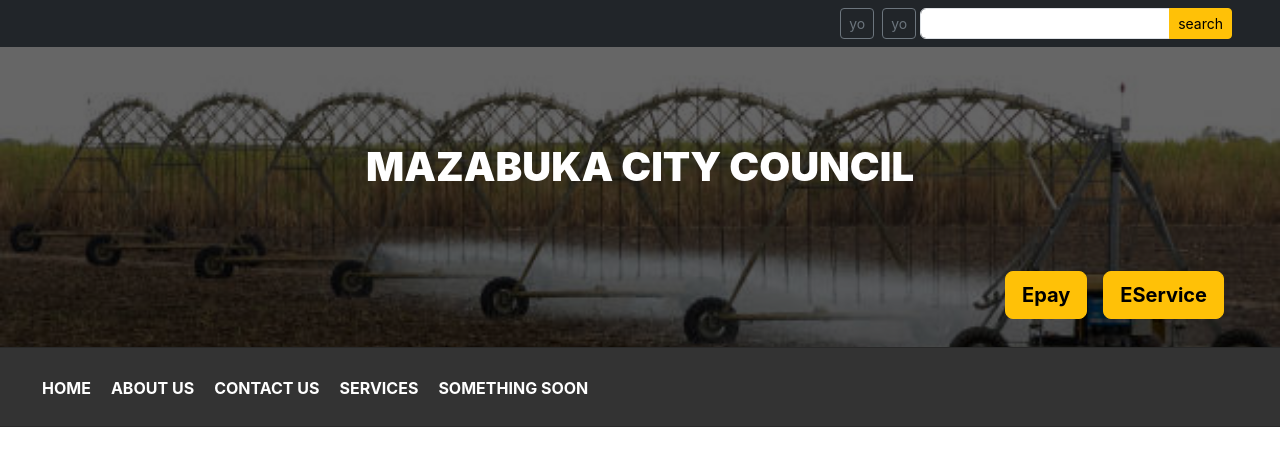
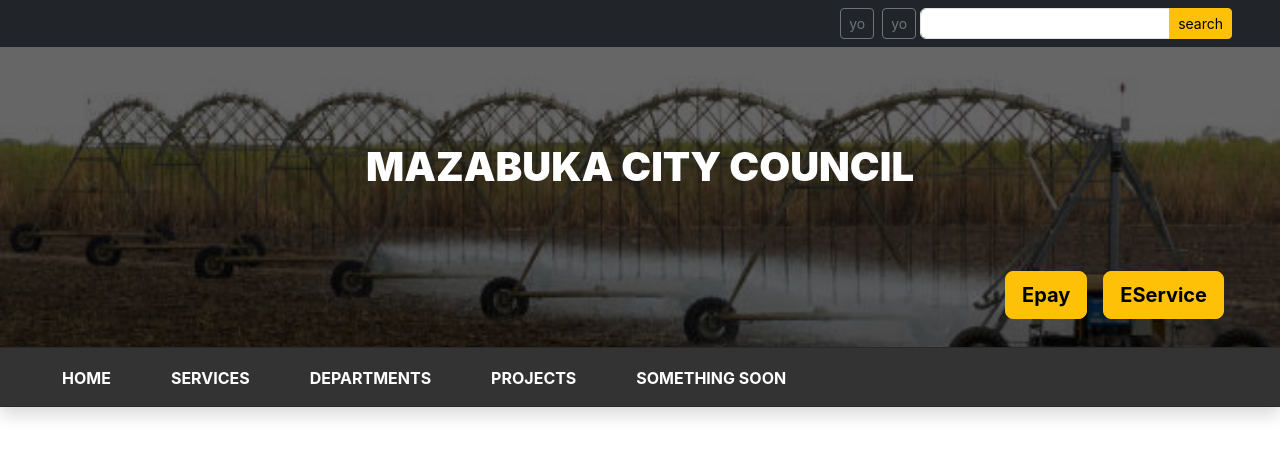
Before and after one commit to joshua-inf/mazabukacc, a React (Create React App) app: page / in a window 1280 px wide. Shown: the top 466 px of the page. Built offline with nearby package versions, Linux system fonts and the light colour scheme.

Commit message:
added links and dropdown on navbar

```diff
--- a/src/App.css
+++ b/src/App.css
@@ -1,12 +1,13 @@
 .navs {
-  height: 80px;
+  height: 60px;
   border-bottom: 1px solid rgba(0,0,0,.2);
   border-top: 1px solid rgba(0,0,0,.2);
   background-color: rgba(0,0,0,.8);
   position: sticky;
   top: 0;
-  z-index: 2;
+  z-index: 3;
 }
+
 
 .navs ul {
   display: flex;
@@ -14,13 +15,34 @@
 
 .navs ul li {
   list-style: none;
+  line-height: initial;
+}
+#a{
+  padding: 20px 30px;
+ line-height: 60px;
+ color: #fff;
+ text-decoration: none;
+ text-transform: uppercase;
+ font-weight: bold;
 }
 
-.navs ul li a {
-  line-height: 80px;
-  padding: 15px 10px;
-  color: #fff;
-  text-decoration: none;
-  text-transform: uppercase;
-  font-weight: bold;
+.navs .service a {
+  color: black;
+ text-decoration: none;
+ font-size: 13px;
+ text-transform: none;
 }
+
+.navs .service li {
+  margin: 10px;
+}
+.link:hover .service{
+  display: block;
+}
+.navs .service {
+  display: none;
+}
+.navs .service ul{
+  display: flex;
+  flex-direction: column;
+}
--- a/src/component/header.js
+++ b/src/component/header.js
@@ -1,6 +1,22 @@
 import image from './images/water.jpg'
 export function Nav() {
 
+    let serv = document.getElementById('service');
+
+    window.addEventListener('click', function (e) {
+        if (!serv.contains(e.target)) {
+            // Clicked in box
+            serv.style.display = 'none';
+        } else {
+            // Clicked outside the box
+        }
+    });
+
+
+    function hide() {
+        serv.style.display = 'block'
+        console.log('hello')
+    }
     return (
         <>
             <div className="px-5 d-flex justify-content-end bg-dark py-2">
@@ -8,13 +24,13 @@ export function Nav() {
                     <button className="btn py-1 btn-sm rounded-1 btn-outline-secondary mx-1">yo</button>
                     <button className="btn py-1 btn-sm rounded-1 btn-outline-secondary mx-1">yo</button>
                     <div className='input-group'>
-                    <input type='text' className='p-0 outline-none+ form-control'/>
+                        <input type='text' className='p-0 outline-none+ form-control' />
                         <button className="btn btn-sm btn-warning">search</button>
                     </div>
                 </div>
             </div>
-        <div className='' style={{background:`url(${image}) no-repeat center`, backgroundSize:'cover', backgroundPositionY:'10%'}}>
-            <div style={{backgroundColor:'rgba(0,0,0,.6)', height:'300px'}} className=" fw-bolder text-white p-5">
+            <div className='' style={{ background: `url(${image}) no-repeat center`, backgroundSize: 'cover', backgroundPositionY: '10%' }}>
+                <div style={{ backgroundColor: 'rgba(0,0,0,.6)', height: '300px' }} className=" fw-bolder text-white p-5">
                     <div className='row'>
                         <div className='col-12 py-5'>
                             <h1 className='d-flex fw-bolder justify-content-center'>MAZABUKA CITY COUNCIL</h1>
@@ -29,14 +45,152 @@ export function Nav() {
                     </div>
                 </div>
             </div>
-        <div className="navs">
+            <div className="navs shadow">
                 <ul className="d-none d-sm-flex">
-                <li><a href="#v">home</a></li>
-                <li><a href="#v">about us</a></li>
-                <li><a href="#v">contact us</a></li>
-                <li><a href="#v">services</a></li>
-                <li><a href="#v">something soon</a></li>
+                    <li><a id='a' href="#v">home</a></li>
+                    <li>
+                        <a id='a' className='link' href="#v">
+                            services
+                            <div style={{ position: 'absolute', top: '60px', left: '0', right: '0', backgroundColor: 'rgba(255,255,255,.8)' }} className='text-white shadow service' >
+                                <div>
+                                    <div className='row p-3'>
+                                        <div className='col-3'>
+                                            <div className='p-4'>
+                                                <h4 className='text-dark d-flex justify-content-center'>Legal Services</h4>
+                                                <hr className='text-dark' />
+                                                <ul>
+                                                    <li>
+                                                        <a id='link' href=''>Marriages</a>
+                                                    </li>
+                                                    <li>
+                                                        <a id='link' href=''>Early Childhood Education</a>
+                                                    </li>
+                                                    <li>
+                                                        <a id='link' href=''>Funerals and Cemetaries</a>
+                                                    </li>
+                                                    <li>
+                                                        <a id='link' href=''>Environment and Health</a>
+                                                    </li>
                                                 </ul>
+                                            </div>
+                                        </div>
+                                        <div className='col-3'>
+                                            <div className='p-4'>
+                                                <h4 className='text-dark d-flex justify-content-center'>More Services</h4>
+                                                <hr className='text-dark' />
+                                                <ul>
+                                                    <li>
+                                                        <a id='link' href=''>City Libraries</a>
+                                                    </li>
+                                                    <li>
+                                                        <a id='link' href=''>Hire a venue</a>
+                                                    </li>
+                                                    <li>
+                                                        <a id='link' href=''>Traditional Healer/ Herbalist</a>
+                                                    </li>
+                                                    <li>
+                                                        <a id='link' href=''>Waste Management</a>
+                                                    </li>
+                                                </ul>
+                                            </div>
+                                        </div>
+                                    </div>
+                                </div>
+                            </div>
+                        </a></li>
+                    <li>
+                        <a id='a' className='link' href="#v">
+                            departments
+                            <div style={{ position: 'absolute', top: '60px', left: '0', right: '0', backgroundColor: 'rgba(255,255,255,.8)' }} className='text-white shadow service' >
+                                <div>
+                                    <div className='row p-3'>
+                                        <div className='col-3'>
+                                            <div className='p-4'>
+                                                <h4 className='text-dark d-flex justify-content-center'>Departments</h4>
+                                                <hr className='text-dark' />
+                                                <ul>
+                                                    <li>
+                                                        <a id='link' href=''>Housing and Social Services</a>
+                                                    </li>
+                                                    <li>
+                                                        <a id='link' href=''>Public Health</a>
+                                                    </li>
+                                                    <li>
+                                                        <a id='link' href=''>Valuation and Real Estate</a>
+                                                    </li>
+                                                </ul>
+                                            </div>
+                                        </div>
+                                        <div className='col-3'>
+                                            <div className='p-4'>
+                                                <h4 className='text-dark d-flex justify-content-center'>More Departments</h4>
+                                                <hr className='text-dark' />
+                                                <ul>
+                                                    <li>
+                                                        <a id='link' href=''>Administration</a>
+                                                    </li>
+                                                    <li>
+                                                        <a id='link' href=''>Finance</a>
+                                                    </li>
+                                                    <li>
+                                                        <a id='link' href=''>Legal Services</a>
+                                                    </li>
+                                                    <li>
+                                                        <a id='link' href=''>Engineering</a>
+                                                    </li>
+                                                </ul>
+                                            </div>
+                                        </div>
+                                    </div>
+                                </div>
+                            </div>
+                        </a>
+                    </li>
+                    <li>
+                        <a id='a' className='link' href="#v">
+                            projects
+                            <div style={{ position: 'absolute', top: '60px', left: '0', right: '0', backgroundColor: 'rgba(255,255,255,.8)' }} className='text-white shadow service' >
+                                <div>
+                                    <div className='row p-3'>
+                                        <div className='col-3'>
+                                            <div className='p-4'>
+                                                <h4 className='text-dark d-flex justify-content-center'>Projects</h4>
+                                                <hr className='text-dark' />
+                                                <ul>
+                                                    <li>
+                                                        <a id='link' href=''>CDF use in Mazabuka local</a>
+                                                    </li>
+                                                    <li>
+                                                        <a id='link' href=''>Inner Ring Road project</a>
+                                                    </li>
+                                                </ul>
+                                            </div>
+                                        </div>
+                                        <div className='col-3'>
+                                            <div className='p-4'>
+                                                <h4 className='text-dark d-flex justify-content-center'>More Projects</h4>
+                                                <hr className='text-dark' />
+                                                <ul>
+                                                    <li>
+                                                        <a id='link' href=''>Roads and Drainages</a>
+                                                    </li>
+                                                    <li>
+                                                        <a id='link' href=''>Street Lighting Projects</a>
+                                                    </li>
+                                                    <li>
+                                                        <a id='link' href=''>Valuation</a>
+                                                    </li>
+                                                </ul>
+                                            </div>
+                                        </div>
+                                    </div>
+                                </div>
+                            </div>
+                        </a>
+                    </li>
+                    <li><a id='a' href="#v">something soon</a></li>
+                </ul>
+
             </div>
         </>
     )
```
Lines whose indentation alone changed are shown as unchanged.
